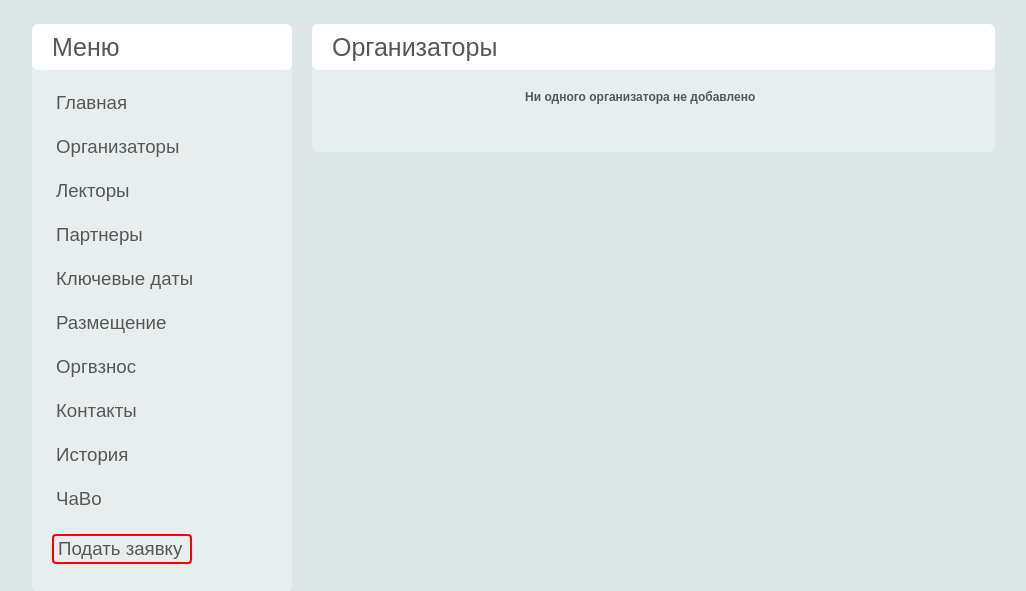
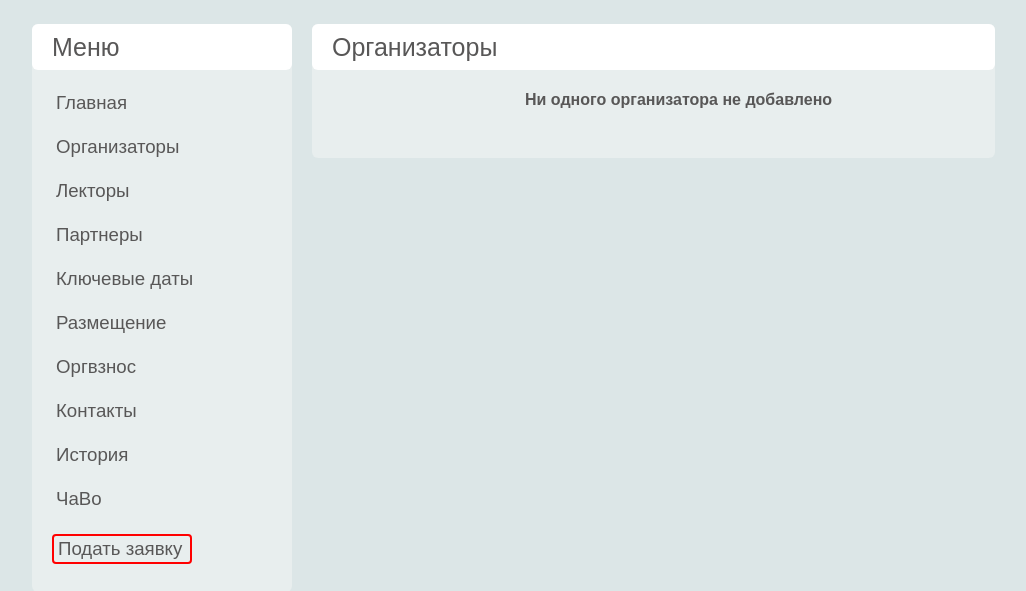
Before and after one commit to ivanmysin/SchoolSite, a Django app: template school_site/main/templates/main/orgs.html in a window 1280 px wide. Shown: the part 650-1241 px from the top of the page, without its empty margins (128-1154 px from the left). Run offline with Django 5.2, Linux system fonts and the light colour scheme; the template is opened without the code that fills it, so the values that code supplies are empty.

Commit message:
Rich text in admin panel is added Font size in .article is increased Photo is debugged

```diff
--- a/school_site/main/static/main/styles/style.css
+++ b/school_site/main/static/main/styles/style.css
@@ -212,6 +212,8 @@ h1 small {
  .article {
  	display: inline-block;
  	width : 643px;
+ 	font-size: 12pt;
+ 	line-height: 1.5;
 
  }
 
```
